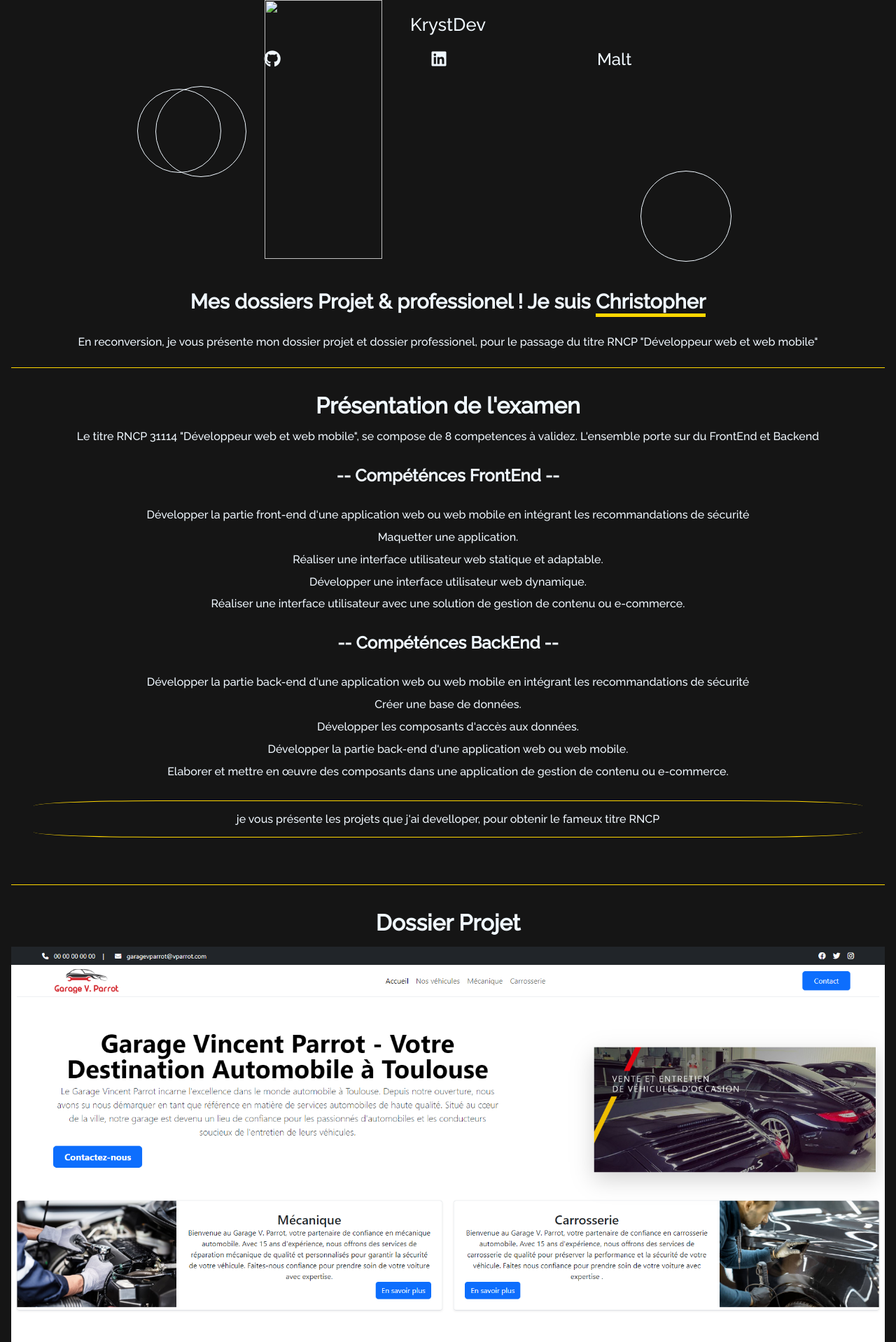
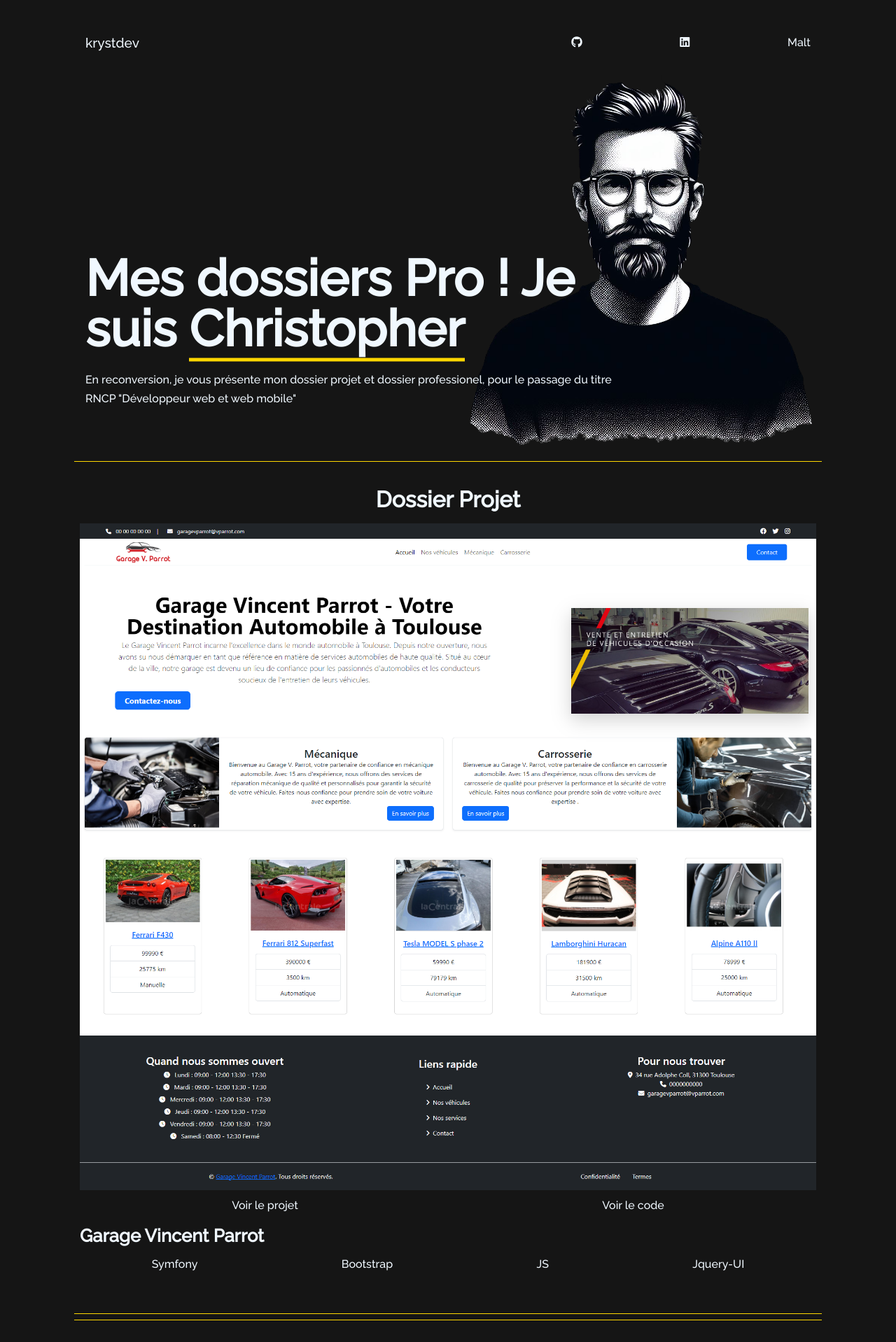
Before and after one commit to Krystopher88/PortFolio_DossierPro, a PHP site: page / in a window 1280 px wide. Shown: the top 1918 px of the page at 70% size. Run offline with PHP 8.4, Linux system fonts and the light colour scheme; some libraries are stand-ins or nearby versions.

Commit message:
#Fix CSS

```diff
--- a/assets/css/style.css
+++ b/assets/css/style.css
@@ -21,34 +21,25 @@ ul{
   list-style: none;
 }
 
+
 /* Header */
 
-.section{
-  position: relative;
-}
 
 .section_text{
-  line-height: 1.5;
-}
-
-.nav_position{
-  position: absolute;
-  top: 0;
-  left: 50%;
-  transform: translateX(-50%);
+  line-height: 1.65;
 }
 
 .nav{
   width: 41%;
   margin: 0 auto;
-  padding: 20px 0;
+  padding: 1.4rem 0;
+  gap: 1.4rem;
   display: flex;
   flex-direction: column;
-  gap: 20px;
 }
 
 .nav_logo{
-  font-size: 1.6rem;
+  font-size: 1.2rem;
   text-align: center;
 }
 
@@ -57,129 +48,61 @@ ul{
   justify-content: space-between;
 }
 
-.nav_icons{
-  font-size: 1.5rem;
-}
-
 .header_content{
   display: flex;
   flex-direction: column;
-  overflow: hidden;
 }
 
 .header_avatar{
   position: relative;
-  margin-bottom: 40px;
+  margin-bottom: 2.4rem;
 }
 
 .header_avatar_container{
-  width: 41%;
+  width: 50%;
   margin: 0 auto;
   position: relative;
-  z-index: 5;
 }
 
 .section_img_header{
-  width: 168px;
-  height: 370px;
+  width: 100%;
 }
 
-.header_circle{
-  border: 1px solid aliceblue;
-  border-radius: 50%;
-  width: 130px;
-  height: 130px;
-  position: absolute;
-  bottom: 0;
-  left: 90%;
-  transform: translateX(50%);
-}
 
-.header_circle1{
-  border: 1px solid aliceblue;
-  border-radius: 50%;
-  width: 130px;
-  height: 130px;
-  position: absolute;
-  top: 33%;
-  right: 90%;
-  transform: translateX(-60%);
-}
-
-.header_circle2{
-  border: 1px solid aliceblue;
-  border-radius: 50%;
-  width: 120px;
-  height: 120px;
-  position: absolute;
-  top: 34%;
-  right: 98%;
-  transform: translateX(-60%);
-}
-
-.header_text-content{
+.header_text_content{
   text-align: center;
-  margin: 0 16px;
+  margin: 0 1rem;
 }
 
 .header_prez{
-  font-size:1.8rem;
+  font-size: 2.5rem;
+  line-height: 1;
 }
 
 .header_name{
-  display: inline-block;
   border-bottom: 5px solid #FFD700;
 }
 
 .header_text{
-  margin: 24px 0;
+  margin: 1.5rem 0;
+  line-height: 1.65;
+}
+
+/* main */
+
+.section_heading{
+  font-size: 2rem;
+  text-align: center;
+  padding: 0 1rem;
+  margin-bottom: 1rem;
 }
 
 
-/* Main */
-
-.context_container{
-  text-align: center;
-}
-
-.title_skill{
-  font-size: 1.5rem;
-  margin: 2rem 0;
-}
-
-.list_skills{
-  display: flex;
-  justify-content: space-around;
-  flex-wrap: wrap;
-}
-
-.skill{
-  margin: 0.8rem 0;
-}
-
-.ending{
+.projects{
   border-top: 1px solid #FFD700;
   border-bottom: 1px solid #FFD700;
-  margin: 2rem 2rem;
-  padding: 1rem 0;
-  border-radius: 15%;
-}
-
-
-.projectsFile_header{
-  padding: 0 1rem;
-  margin-bottom: 1rem;
-  text-align: center;
-}
-
-.section_heading{
-  font-size: 2rem;
-}
-
-.projects_file, .context{
-  border-top: 1px solid #FFD700;
-  padding: 2.2rem 0;
-  margin: 0 1rem;
+  padding: 2.2rem 0.5rem;
+  margin: 0.5rem 1rem;
 }
 
 .section_img{
@@ -194,9 +117,8 @@ ul{
 }
 
 .project_title{
-  font-size: 1.5rem;
-  font-weight: 600;
-  margin: 1.2rem 0 0.6rem 0
+  font-size: 1.6rem;
+  margin: 1.2rem 0 0.6rem 0;
 }
 
 .project_languages{
@@ -206,17 +128,86 @@ ul{
   margin-bottom: 1.2rem;
 }
 
-.section_link{
-  border-bottom: 1px solid #FFD700;
-}
-
-.professional_file{
-  border-top: 1px solid #FFD700;
-  border-bottom: 1px solid #FFD700;
-  padding: 2.2rem 0;
-  margin: 0 1rem;
-}
-
 .section_grey{
   background-color: #242424;
 }
+
+@media screen and (min-width: 1100px){
+
+  body{
+    max-width: 1100px;
+    margin: 0 auto;
+    padding: 1.5rem 0;
+  }
+
+  .nav_icon_container{
+    width: 20%;
+  }
+
+  .header_content{
+    max-width: 1100px;
+    margin-left: auto;
+    margin-right: auto;
+    position: relative;
+  }
+
+  .header_text_content{
+    top: 50%;
+  }
+
+  .header_prez{
+    font-size: 4.5rem;
+  }
+}
+
+
+@media screen and (min-width: 660px){
+
+.project_container1{
+  display: flex;
+  gap: 4rem;
+}
+
+.project_content2{
+  display: flex;
+  flex-direction: column;
+  justify-content: space-around;
+}
+
+}
+
+
+@media screen and (min-width: 550px){
+
+  .nav{
+    width: 100%;
+    padding: 1.6rem 2rem;
+    flex-direction: row;
+    justify-content: space-between;
+    align-items: center;
+  }
+
+  .nav_icon_container{
+    width: 33%;
+  }
+
+  .header_avatar{
+    margin-bottom: unset;
+  }
+
+  .header_avatar_container{
+    margin-right: unset;
+    z-index: 1;
+  }
+
+  .header_text_content{
+    position: absolute;
+    bottom: 45%;
+    width: 75%;
+    text-align: left;
+    padding-left: 2rem;
+    z-index: 3;
+    margin: 0;
+    transform: translateY(-45%);
+  }
+}
--- a/index.html
+++ b/index.html
@@ -9,13 +9,13 @@
   <link href="https://fonts.googleapis.com/css2?family=Raleway:wght@500&display=swap" rel="stylesheet">
   <script src="https://kit.fontawesome.com/76fc774c21.js" crossorigin="anonymous"></script>
   <link rel="stylesheet" href="assets/css/style.css">
-  <title>Dossier Professionel PortFolio</title>
+  <title>Dossier Profolio</title>
 </head>
 
 <body>
-  <header class="section">
+  <header class="">
     <nav class="nav nav_position">
-      <div class="nav_logo"><span>KrystDev</span></div>
+      <div class="nav_logo"><span>krystdev</span></div>
       <ul class="nav_icon_container">
         <li><a href="" class="nav_icons"><i class="fa-brands fa-github icons"></i></a></li>
         <li><a href="" class="nav_icons"><i class="fa-brands fa-linkedin icons"></i></a></li>
@@ -25,58 +25,26 @@
     <div class="header_content">
       <div class="header_avatar">
         <div class="header_avatar_container">
-          <img src="" alt="" class="section_img_header">
-          <div class="header_circle">
-          </div>
-          <div class="header_circle1">
-          </div>
-          <div class="header_circle2">
+          <img src="/assets/images/profil.png" alt="" class="section_img_header">
         </div>
       </div>
-      </div>
-      <div class="header_text-content">
-        <h1 class="header_prez">Mes dossiers Projet & professionel ! Je suis
+      <div class="header_text_content">
+        <h1 class="header_prez">Mes dossiers Pro ! Je suis
           <span class="header_name">Christopher</span>
         </h1>
-        <p class="section_text header_text">En reconversion, je vous présente mon dossier projet et dossier professionel, pour le passage du titre RNCP
+        <p class="header_text">En reconversion, je vous présente mon dossier projet et dossier professionel, pour le
+          passage du titre RNCP
           "Développeur web et web mobile"</p>
       </div>
     </div>
   </header>
-
   <main>
-    <section class="section context">
-      <div class="projectsFile_header">
-        <h2 class="section_heading">Présentation de l'examen</h2>
-      </div>
-      <div class="context_container">
-        <p>Le titre RNCP 31114 "Développeur web et web mobile", se compose de 8 competences à validez. L'ensemble porte sur du FrontEnd et Backend</p>
-        <h4 class="title_skill">-- Compéténces FrontEnd --</h4>
-        <span>Développer la partie front-end d'une application web ou web mobile en intégrant les recommandations de sécurité</span>
-        <ul class="list_skill">
-          <li class="skill">Maquetter une application.</li>
-          <li class="skill">Réaliser une interface utilisateur web statique et adaptable.</li>
-          <li class="skill">Développer une interface utilisateur web dynamique.</li>
-          <li class="skill">Réaliser une interface utilisateur avec une solution de gestion de contenu ou e-commerce.</li>
-        </ul>
-        <h4 class="title_skill">-- Compéténces BackEnd --</h4>
-        <span>Développer la partie back-end d'une application web ou web mobile en intégrant les recommandations de sécurité</span>
-        <ul>
-          <li class="skill">Créer une base de données.</li>
-          <li class="skill">Développer les composants d'accès aux données.</li>
-          <li class="skill">Développer la partie back-end d'une application web ou web mobile.</li>
-          <li class="skill">Elaborer et mettre en œuvre des composants dans une application de gestion de contenu ou e-commerce.</li>
-        </ul>
-        <p class="ending">je vous présente les projets que j'ai develloper, pour obtenir le fameux titre RNCP</p>
-      </div>
-
-    </section>
-    <section class="section projects_file">
-      <div class="projectsFile_header">
+    <!-- Dossier projet-->
+    <section class="projects">
+      <div>
         <h2 class="section_heading">Dossier Projet</h2>
       </div>
       <div class="project_container">
-        <div class="project">
         <div class="screenshot">
           <img class="section_img" src="assets/images/folio/garagevparrot-index.png" alt="GarageVParrot">
         </div>
@@ -92,17 +60,16 @@
           <span>Jquery-UI</span>
         </div>
       </div>
-      </div>
     </section>
     <!-- Dossier Professionel -->
-    <section class="section professional_file">
-      <div class="projectsFile_header">
+    <section class="projects">
+      <div>
         <h2 class="section_heading">Dossier professionnel</h2>
       </div>
 
       <!--LoopStudio-->
-      <div class="project_container">
-        <div class="project">
+      <div class="project_container1">
+        <div class="projects">
         <div class="screenshot">
           <img class="section_img" src="assets/images/folio/loopstudio.png" alt="LoopStudio">
         </div>
@@ -116,10 +83,8 @@
           <span>CSS</span>
         </div>
       </div>
-      </div>
+        <div class="project_content2">
           <!-- DiceGame -->
-      <div class="project_container">
-        <div class="project">
           <div class="screenshot">
             <img class="section_img" src="assets/images/folio/dicegame.png" alt="DiceGame">
           </div>
@@ -133,11 +98,7 @@
             <span>CSS</span>
             <span>JS</span>
           </div>
-        </div>
-      </div>
           <!-- Cuisinea -->
-      <div class="project_container">
-        <div class="project">
           <div class="screenshot">
             <img class="section_img" src="assets/images/folio/cuisinea.png" alt="DiceGame">
           </div>
@@ -158,7 +119,9 @@
       </div>
     </section>
   </main>
-  <footer class="section section_grey">
+
+</body>
+<footer class="section_grey">
   <nav class="nav">
     <div class="nav_logo"><span>KrystDev</span></div>
     <ul class="nav_icon_container">
@@ -167,8 +130,6 @@
       <li><a href="" class="nav_icons">Malt</a></li>
     </ul>
   </nav>
-
 </footer>
-</body>
 
 </html>
```
Also changed, not shown: assets/images/image-profile-tablet.webp (deleted), assets/images/profil.png (added). Lines whose indentation alone changed are shown as unchanged.
